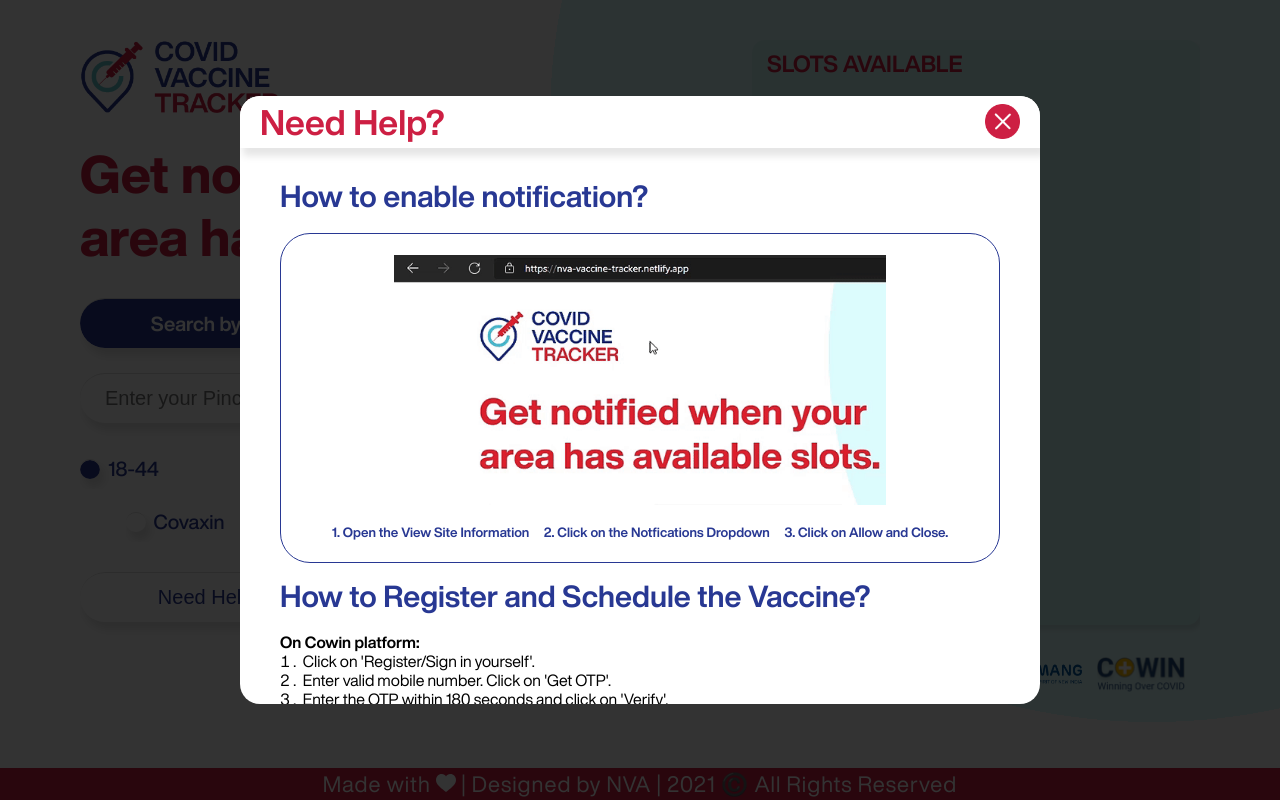
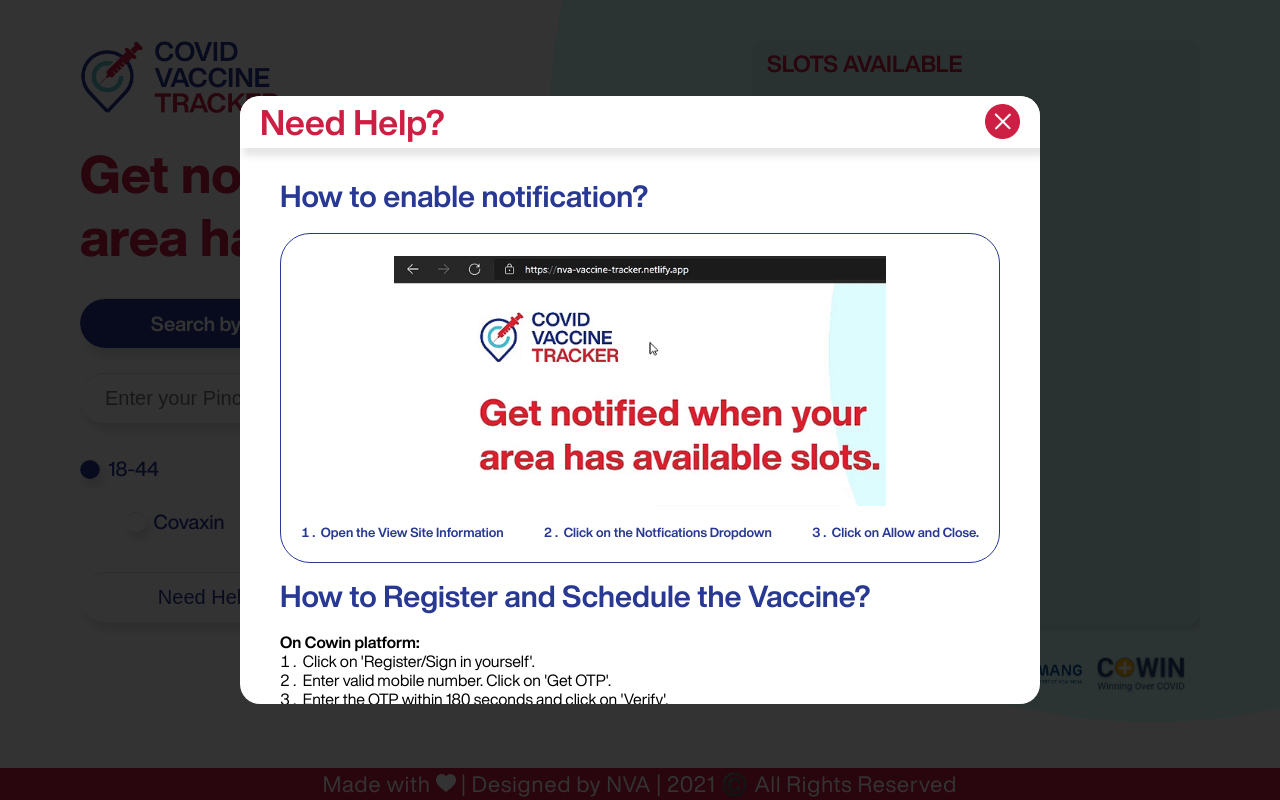
Before and after one commit to NVA-21/vaccine_tracker, a React (Create React App) app: page / in a window 1280 px wide. Both pictures are taken after a click on the button "Need Help?". Built offline with nearby package versions, Linux system fonts and the light colour scheme.

Commit message:
Modal fixes

```diff
--- a/src/App.js
+++ b/src/App.js
@@ -201,7 +201,7 @@ function App() {
 			}
 		};
 		const totalData = await apiData();
-		console.log(totalData);
+		// console.log(totalData);
 		await filterData(totalData);
 		setData(totalData);
 	}
--- a/src/Components/Modal/HelpModal.css
+++ b/src/Components/Modal/HelpModal.css
@@ -9,6 +9,7 @@
 	justify-content: center;
 	font-size: 16px;
 	color: var(--primary-color);
+	word-break: break-word;
 }
 
 .helpModal-head .notif-help {
@@ -31,6 +32,16 @@
 .helpModal-head .notif-help h5 {
 	color: var(--primary-color);
 	overflow: hidden;
+	width: 100%;
+}
+
+.notif-helpList {
+	display: flex;
+	justify-content: space-between;
+	align-items: center;
+	flex-wrap: wrap;
+	font-size: 13px;
+	width: 100%;
 }
 
 .helpModal-head .api-link {
@@ -58,7 +69,11 @@
 		font-size: 20px;
 		text-align: center;
 	}
+	.notif-helpList {
+		flex-direction: column;
+	}
 
+	.helpModal-list,
 	.helpModal-head p {
 		font-size: 14px;
 		text-align: justify;
--- a/src/Components/Modal/HelpModal.js
+++ b/src/Components/Modal/HelpModal.js
@@ -13,8 +13,13 @@ export default function HelpModal() {
 					<img src={PUBLIC_IMAGE_PATH + 'notifgif.gif'} alt="help gif" />
 					<br />
 					<h5>
-						1. Open the View Site Information &nbsp; &nbsp; 2. Click on the
-						Notfications Dropdown &nbsp; &nbsp; 3. Click on Allow and Close.
+						<ol className="notif-helpList">
+							<li>Open the View Site Information</li>
+							<li>Click on the Notfications Dropdown</li>
+							<li>Click on Allow and Close.</li>
+						</ol>
+						{/* 1. Open the View Site Information &nbsp; &nbsp; 2. Click on the
+						Notfications Dropdown &nbsp; &nbsp; 3. Click on Allow and Close. */}
 					</h5>
 				</div>
 			</div>
@@ -26,7 +31,7 @@ export default function HelpModal() {
 				<br />
 				<b>On Cowin platform:</b>
 				<br />
-				<ol>
+				<ol className="helpModal-list">
 					<li>Click on 'Register/Sign in yourself'.</li>
 					<li>Enter valid mobile number. Click on 'Get OTP'.</li>
 
@@ -49,7 +54,7 @@ export default function HelpModal() {
 				<br />
 				<b>On Aarogya Setu app:</b>
 
-				<ol>
+				<ol className="helpModal-list">
 					<li>Open 'Aarogya Setu' app.</li>
 					<li>Select 'Vaccination Registration' and enter mobile number.</li>
 					<li>You'll receive an OTP on your mobile. Enter it on site.</li>
@@ -61,7 +66,7 @@ export default function HelpModal() {
 				<br />
 				<b>How to Schedule the vaccine:</b>
 
-				<ol>
+				<ol className="helpModal-list">
 					<li>
 						Click on ‘Schedule Appointment’ on the platform that you are on and
 						you will get an option to ‘book appointment for vaccination.’
```
